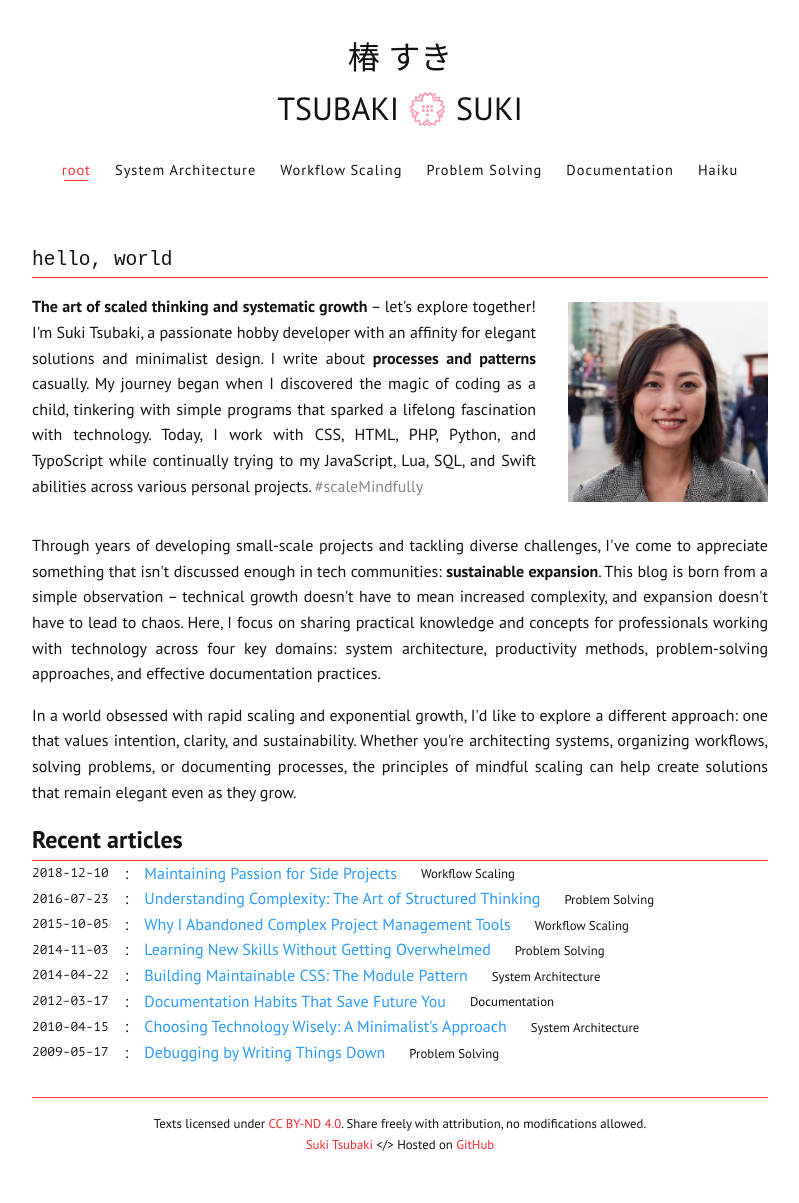
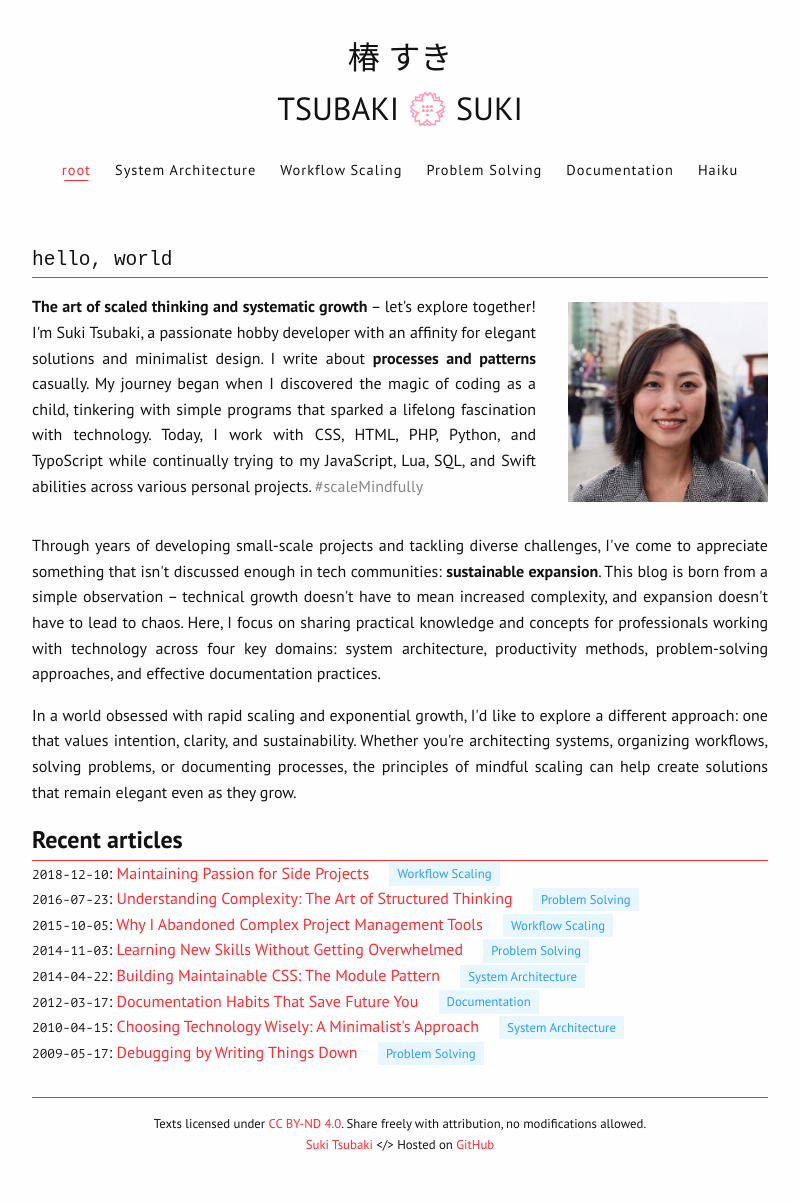
Before and after one commit to sukitsubaki/sukitsubaki.github.io, a Jekyll site: the page built from index.html, in a window 1280 px wide. Shown: the whole page, without its empty margins (240-1039 px from the left). Built offline with Jekyll 4.4.1, drawn with Linux system fonts in a browser that asks for light colours.

Commit message:
Update styles.css

```diff
--- a/assets/css/styles.css
+++ b/assets/css/styles.css
@@ -78,7 +78,7 @@
     --black: #121212;
     --white: #fefefe;
     --gray: #848884;
-    --dark-gray: #36454f
+    --dark-gray: #36454f;
     --light-gray: #e5e4e2;
     --border-light: #f0f0f0;
 
@@ -188,14 +188,10 @@ h1,
 }
 
 .post-list {
-    display: flex;
-    justify-content: flex-start;
-    align-items: center;
-    gap: 1rem;
     border-bottom: none;
     padding-bottom: 0;
 }
-
+/* standard link style looks better
 .post-list .post a {
     color: var(--secondary);
 }
@@ -203,18 +199,22 @@ h1,
 .post-list .post a:hover {
     color: var(--primary);
 }
+*/
+.post-list .post-scope {
+    margin-left: 1rem;
+}
 
 .post-list .post-scope a {
     font-size: 0.8rem;
-    background-color: var(--light-gray);
+    background-color: var(--secondary-light);
     padding: 0.2rem 0.5rem;
     border-radius: 0px;
-    color: var(--black);
+    color: var(--secondary);
 }
 
 .post-list .post-scope a:hover {
-    background-color: var(--dark-gray);
-    color: white;
+    background-color: var(--secondary);
+    color: var(--white);
 }
 
 /* Navigation */
```
